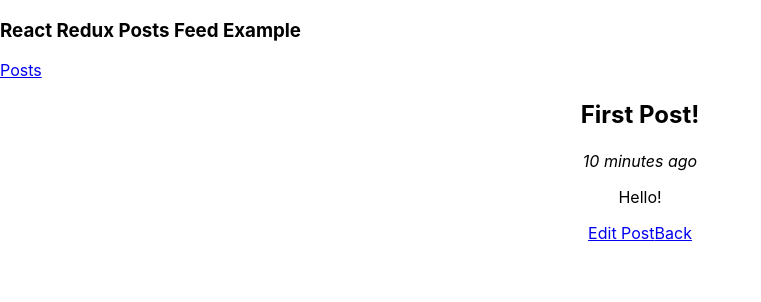
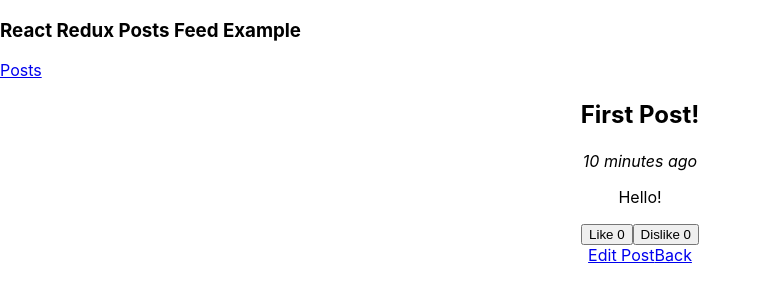
Before and after one commit to Substancia/react-redux-tutorial, a React (Create React App) app in the folder main-posts-feed/: page /posts/1 in a window 1280 px wide. Shown: the top 302 px of the page, without its empty margins (0-761 px from the left). Built offline with nearby package versions, Linux system fonts and the light colour scheme.

Commit message:
added reaction buttons

```diff
--- a/main-posts-feed/src/features/index.js
+++ b/main-posts-feed/src/features/index.js
@@ -2,5 +2,6 @@
 import AddPostForm from "./posts/AddPostForm";
 import SinglePostPage from "./posts/SinglePostPage";
 import TimeAgo from "./posts/TimeAgo";
+import ReactionButtons from "./posts/ReactionButtons";
 
-export { PostsList, AddPostForm, SinglePostPage, TimeAgo };
+export { PostsList, AddPostForm, SinglePostPage, TimeAgo, ReactionButtons };
--- /dev/null
+++ b/main-posts-feed/src/features/posts/ReactionButtons.js
@@ -0,0 +1,29 @@
+import React from "react";
+import { useDispatch } from "react-redux";
+import { reactionAdded } from "./postsSlice";
+
+const reactionsTypes = {
+  like: 'Like',
+  dislike: 'Dislike',
+};
+
+const ReactionButtons = ({ post }) => {
+  const dispatch = useDispatch();
+  const reactionButtons = Object.entries(reactionsTypes).map(([name, reaction]) =>
+    <button key={name} type='button'
+      onClick={() => dispatch(reactionAdded({ id: post.id, reaction: name }))}
+    >
+      {reaction} {post.reactions[name]}
+    </button>
+  );
+
+  return (
+    <div>
+      {reactionButtons}
+    </div>
+  );
+}
+
+export { reactionsTypes };
+
+export default ReactionButtons;
--- a/main-posts-feed/src/features/posts/SinglePostPage.js
+++ b/main-posts-feed/src/features/posts/SinglePostPage.js
@@ -1,7 +1,7 @@
 import React from "react";
 import { useSelector } from "react-redux";
 import { Link } from "react-router-dom";
-import { TimeAgo } from "..";
+import { ReactionButtons, TimeAgo } from "..";
 
 const SinglePostPage = ({ match }) => {
   const post = useSelector(state =>
@@ -27,6 +27,7 @@
         <h4>{author !== null ? author.name : null}</h4>
         <TimeAgo timestamp={post.date} />
         <p>{post.content}</p>
+        <ReactionButtons post={post} />
         <Link to={`/editPost/${post.id}`}>Edit Post</Link>
         <Link to='/'>Back</Link>
       </article>
--- a/main-posts-feed/src/features/posts/postsSlice.js
+++ b/main-posts-feed/src/features/posts/postsSlice.js
@@ -1,9 +1,13 @@
 import { createSlice, nanoid } from '@reduxjs/toolkit';
 import { sub } from 'date-fns';
+import { reactionsTypes } from './ReactionButtons';
+
+var initializeEmptyReactionsProperty = {};
+Object.keys(reactionsTypes).map(key => initializeEmptyReactionsProperty[key] = 0);
 
 const initialState = [
-  { id: '1', title: 'First Post!', content: 'Hello!', date: sub(new Date(), { minutes: 10 }).toISOString() },
-  { id: '2', title: 'Second Post', content: 'Za Warudo!', date: sub(new Date(), { minutes: 5 }).toISOString() }
+  { id: '1', title: 'First Post!', content: 'Hello!', date: sub(new Date(), { minutes: 10 }).toISOString(), reactions: initializeEmptyReactionsProperty },
+  { id: '2', title: 'Second Post', content: 'Za Warudo!', date: sub(new Date(), { minutes: 5 }).toISOString(), reactions: initializeEmptyReactionsProperty }
 ];
 
 const postsSlice = createSlice({
@@ -22,6 +26,7 @@
             content,
             user: userId,
             date: new Date().toISOString(),
+            reactions: initializeEmptyReactionsProperty,
           }
         }
       }
@@ -32,11 +37,17 @@
         existingPost.title = action.payload.title;
         existingPost.content = action.payload.content;
       }
-    }
+    },
+    reactionAdded(state, action) {
+      const existingPost = state.find(post => post.id === action.payload.id);
+      if(existingPost) {
+        existingPost.reactions[action.payload.reaction]++;
+      }
+    },
   }
 });
 
-export const { postAdded, postUpdated } = postsSlice.actions;
+export const { postAdded, postUpdated, reactionAdded } = postsSlice.actions;
 
 export const getLatestPostId = state => state.posts[state.posts.length - 1].id;
 
--- a/main-posts-feed/src/features/users/usersSlice.js
+++ b/main-posts-feed/src/features/users/usersSlice.js
@@ -1,9 +1,9 @@
 import { createSlice } from "@reduxjs/toolkit";
 
 const initialState = [
-  { id: 0, name: 'Sentienta' },
-  { id: 1, name: 'Arlandria' },
-  { id: 2, name: 'Substancia' }
+  { id: 1, name: 'Sentienta' },
+  { id: 2, name: 'Arlandria' },
+  { id: 3, name: 'Substancia' }
 ];
 
 const usersSlice = createSlice({
```
